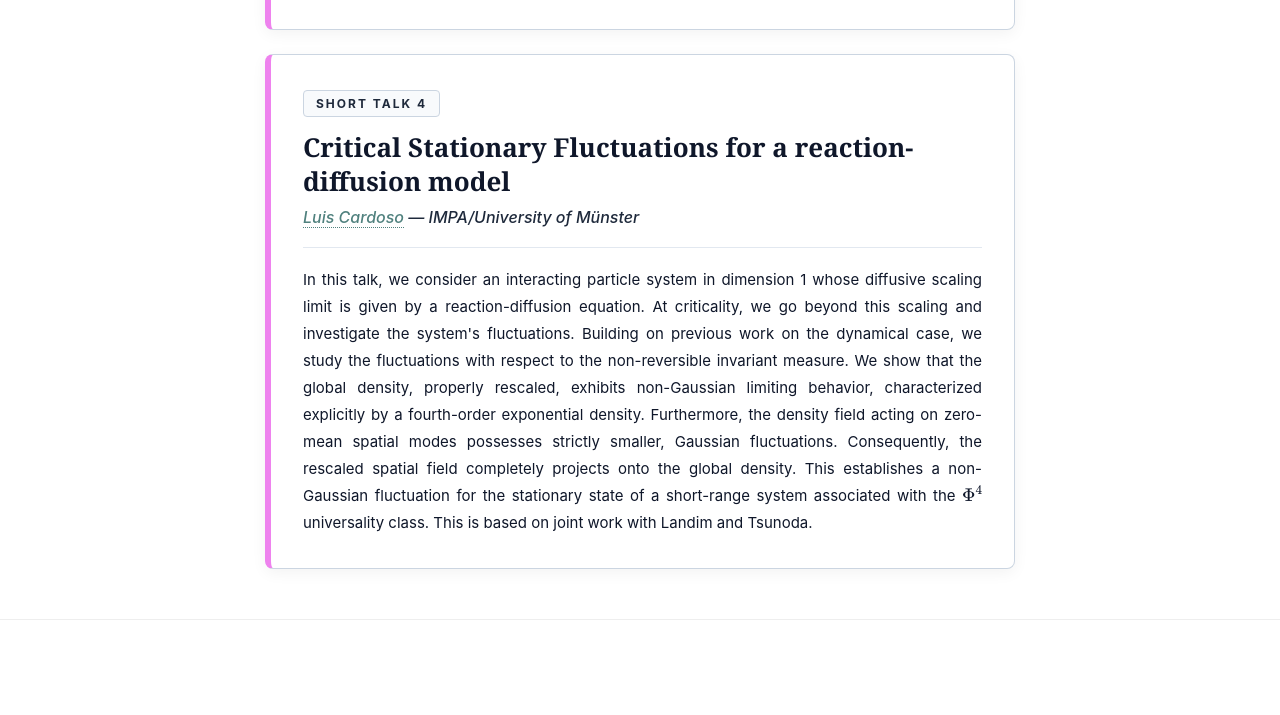
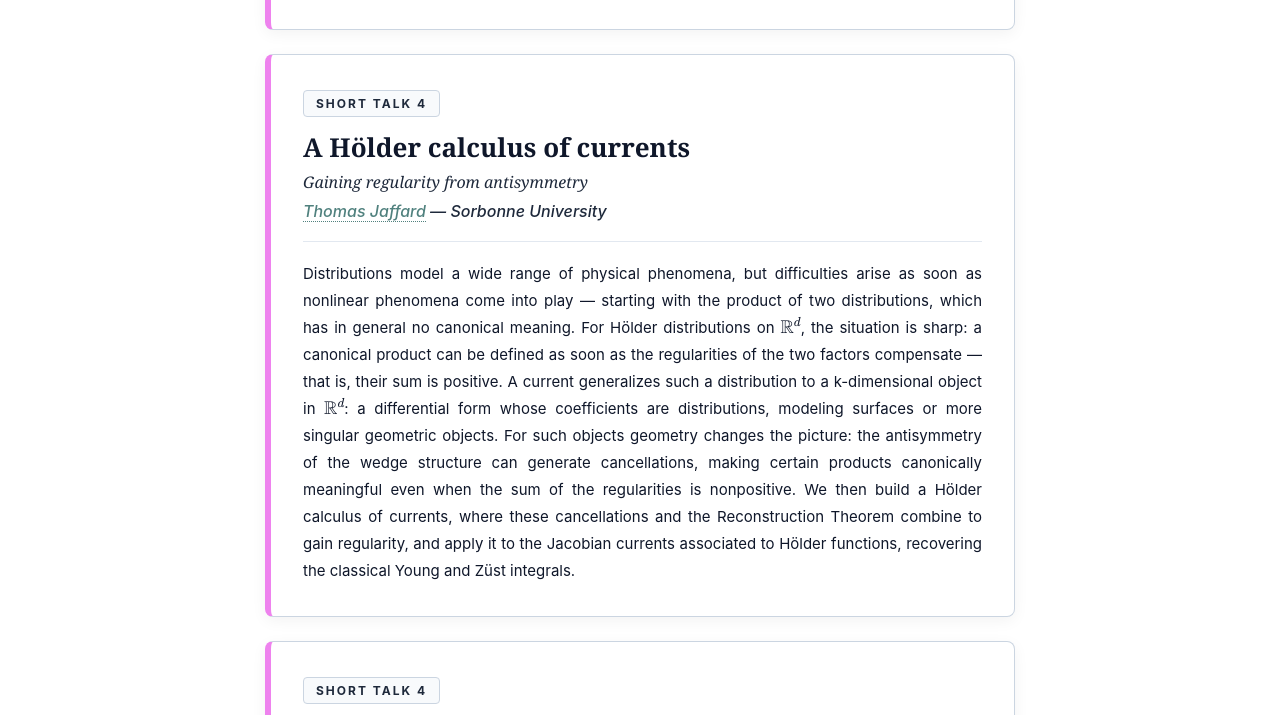
Before and after one commit to Analysis-Spdes-Sorbonne/Analysis-Spdes-Sorbonne.github.io, a website: page abstracts.html in a window 1280 px wide. Shown: the part 3817-4532 px from the top of the page. Drawn offline with nearby package versions, Linux system fonts and the light colour scheme; some packages are replaced by stand-ins of ours.

Commit message:
Jaffard abstract

```diff
--- a/abstracts.html
+++ b/abstracts.html
@@ -161,6 +161,18 @@
     margin: 0 0 6px 0;
     line-height: 1.3;
 }
+
+.talk-subtitle {
+    font-family: 'Playfair Display', Georgia, serif;
+    font-size: 16px;
+    font-weight: 400;
+    color: var(--secondary-text);
+    margin: 0 0 6px 0;
+    line-height: 1.4;
+    font-style: italic;
+}
+
+
 
 .talk-speaker {
     font-size: 16px;
@@ -418,6 +430,27 @@
                             a broad class of equations.
                         </p>
                     </article>
+                    <article class="talk-box st" id="st-Jaffard">
+                        <span class="talk-tag">Short talk 4</span>
+                        <h2 class="talk-title">A Hölder calculus of currents</h2>
+                        <h3 class="talk-subtitle">Gaining regularity from antisymmetry</h3>
+                        <p class="talk-speaker">
+                            <a href="">Thomas Jaffard</a>
+                            — Sorbonne University
+                        </p>
+                        <p class="talk-abstract">
+                            Distributions model a wide range of physical phenomena, but difficulties arise as soon as nonlinear phenomena come into play — starting with the product of two distributions, which has in
+                            general no canonical meaning. For Hölder distributions on $\mathbb{R}^d$,
+                            the situation is sharp: a canonical product can be defined as soon as the regularities of the two factors compensate — that is,
+                            their sum is positive. A current generalizes such a distribution to a k-dimensional object in $\mathbb{R}^d$:
+                            a differential form whose coefficients are distributions, modeling surfaces or more singular geometric objects. For such objects geometry changes the picture: the antisymmetry of the wedge
+                            structure can generate cancellations, making certain products canonically meaningful even when
+                            the sum of the regularities is nonpositive. We then build a Hölder calculus of currents, where
+                            these cancellations and the Reconstruction Theorem combine to gain regularity, and apply it to
+                            the Jacobian currents associated to Hölder functions, recovering the classical Young and Züst
+                            integrals.
+                        </p>
+                    </article>
                     <article class="talk-box st" id="st-Cardoso">
                         <span class="talk-tag">Short talk 4</span>
                         <h2 class="talk-title">Critical Stationary Fluctuations for a reaction-diffusion model</h2>
```
Also changed, not shown: 1 other file.
